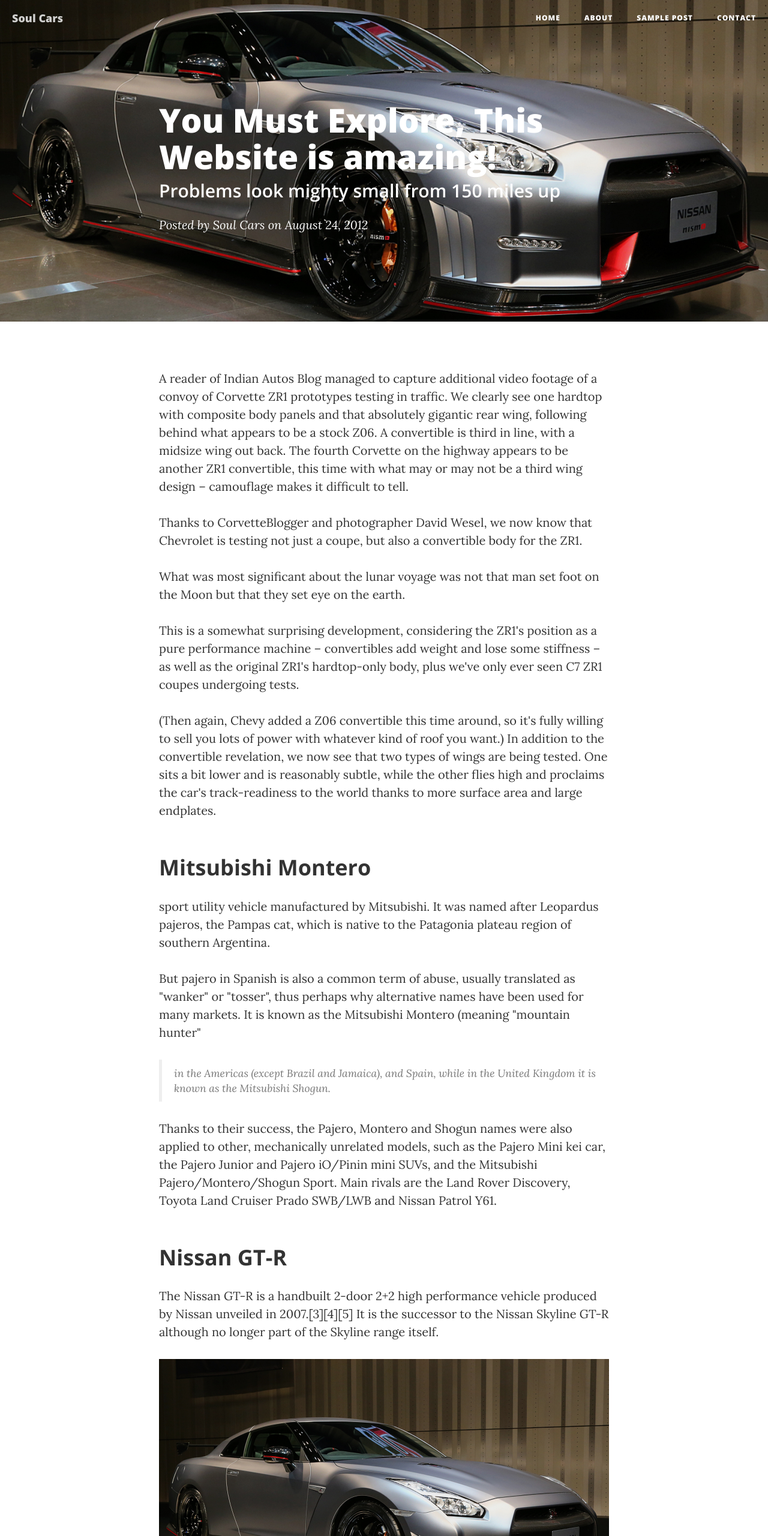
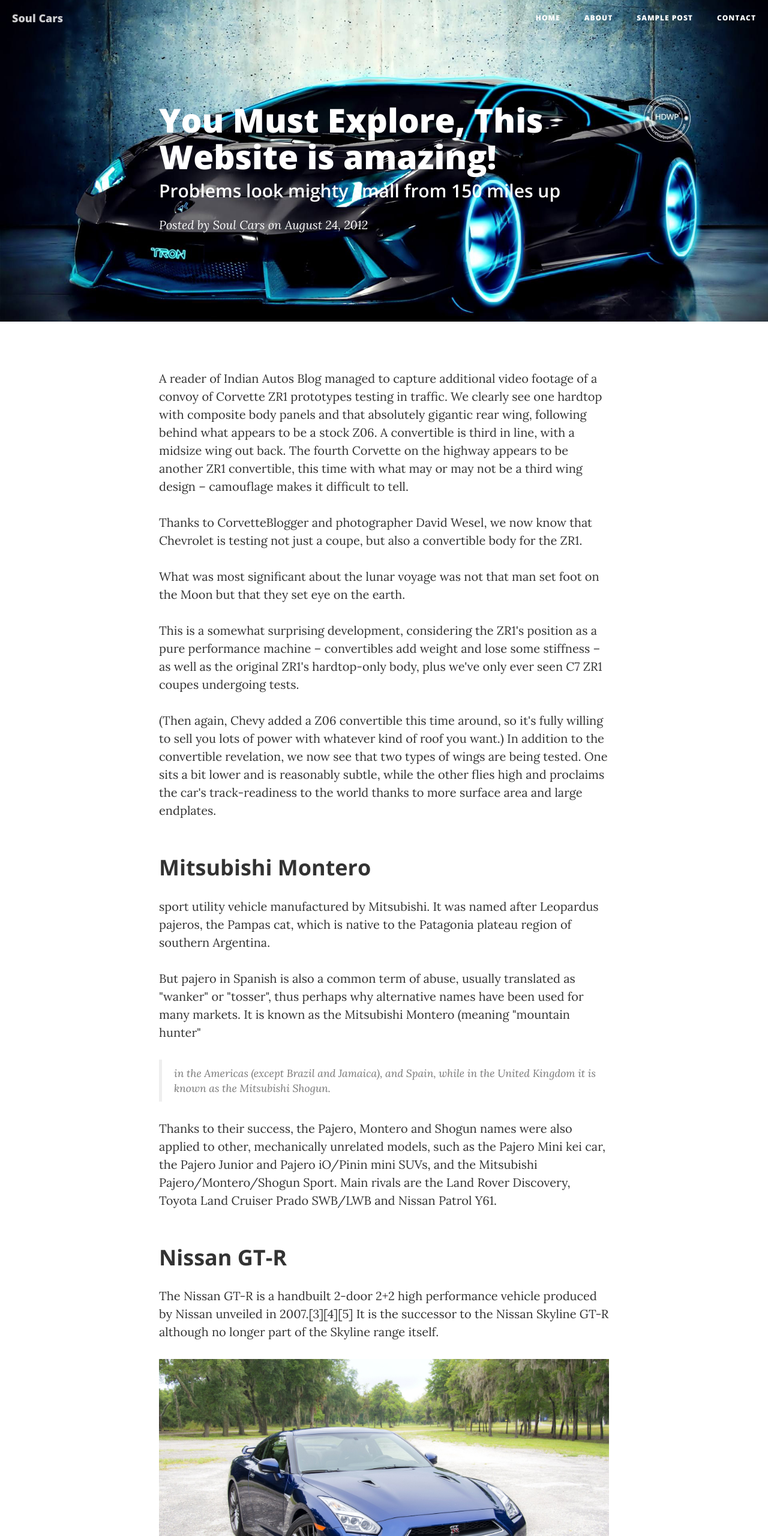
Before and after one commit to suzzane/Soul-Cars.github.io, a website: page post.html in a window 1280 px wide. Shown: the top 2560 px of the page at 60% size. Drawn offline with nearby package versions, Linux system fonts and the light colour scheme; files whose address does not match are found by name.

Commit message:
Update post.html

```diff
--- a/post.html
+++ b/post.html
@@ -69,7 +69,7 @@
 
     <!-- Page Header -->
     <!-- Set your background image for this header on the line below. -->
-    <header class="intro-header" style="background-image: url('img/nissan.jpg')">
+    <header class="intro-header" style="background-image: url('img/veneno.jpg')">
         <div class="container">
             <div class="row">
                 <div class="col-lg-8 col-lg-offset-2 col-md-10 col-md-offset-1">
@@ -115,7 +115,7 @@
 </p>
 
                     <a href="#">
-                        <img class="img-responsive" src="img/nissan.jpg" alt="nissan.JPG">
+                        <img class="img-responsive" src="img/gt.jpg" alt="gt.JPG">
                     </a>
                     <span class="caption text-muted">Between 1969 and 1974, and again between 1989 and 2002, Nissan produced a high performance version of its Skyline sedan called the Nissan Skyline GT-R. This car proved to be iconic for Nissan  and achieved much fame and success on both road and track. The Nissan GT-R, although no longer carrying the "Skyline" badge, has heritage in the Nissan Skyline GT-R, which was only available in the United States as a grey market car.</span>
 
```
